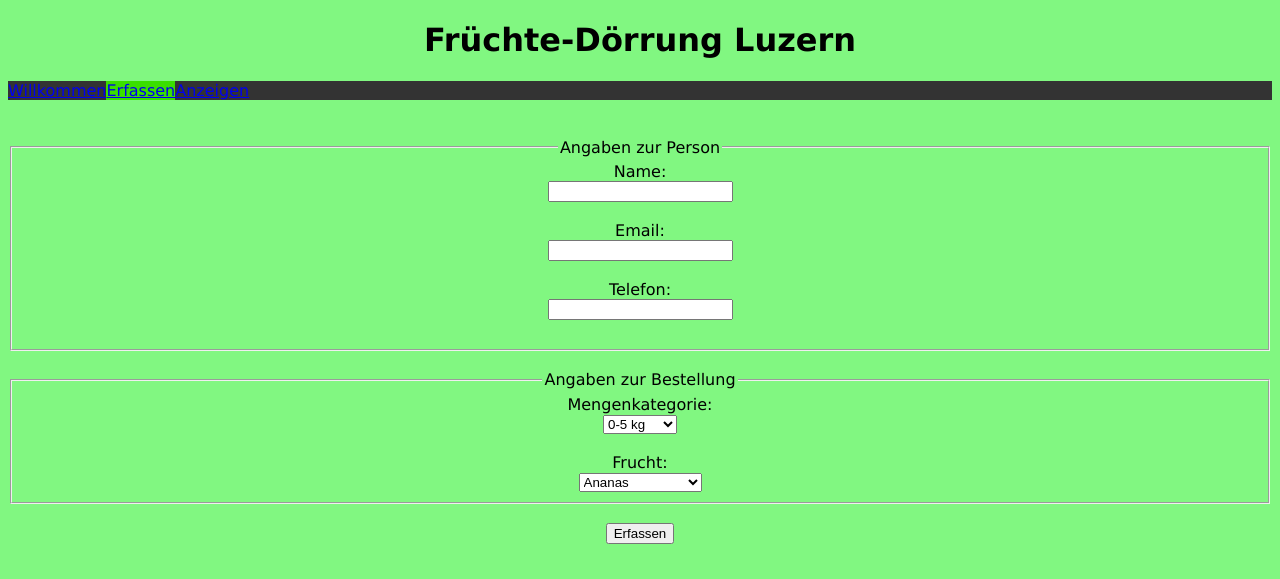
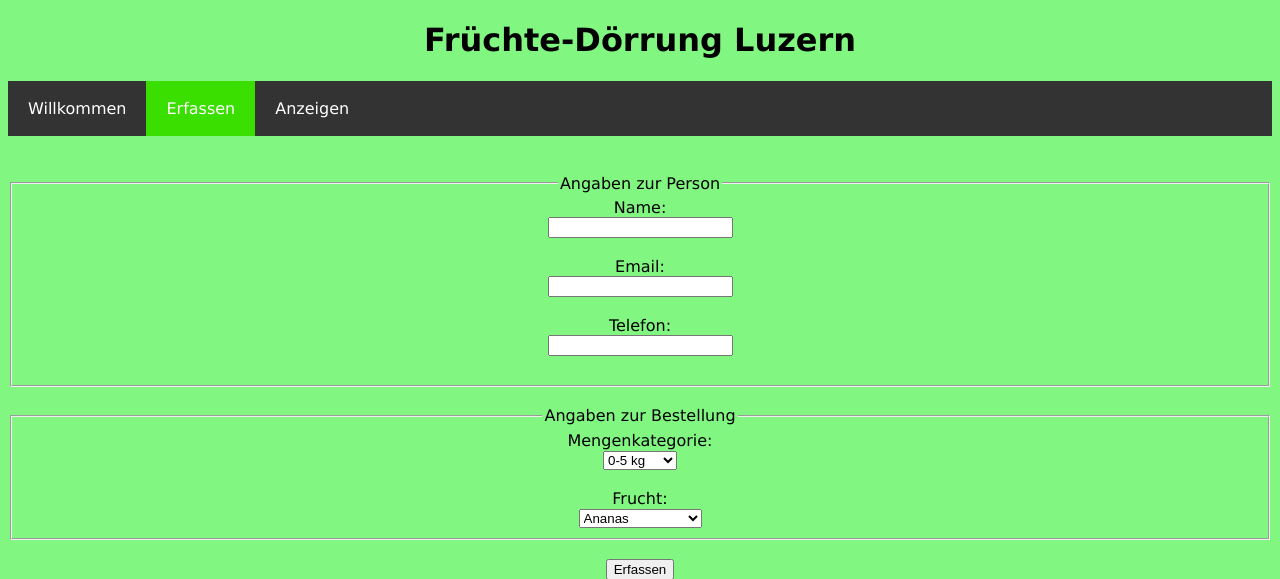
Before and after one commit to jfladas/m307-projekt, a PHP site: page /m307-projekt/app/Views/erfassen.view.php in a window 1280 px wide. Shown: the top 579 px of the page. Run offline with PHP 8.4, Linux system fonts and the light colour scheme.

Commit message:
navigation fix

```diff
--- a/m307-projekt/app/Views/anzeige.view.php
+++ b/m307-projekt/app/Views/anzeige.view.php
@@ -10,7 +10,7 @@
   <ul>
   <li><a href="?uri=" class='nav'>Willkommen</a></li>
   <li><a href="?uri=erfassen" class='nav'>Erfassen</a></li>
-  <li><a class="active" href="?uri=anzeige" class='nav'>Anzeigen</a></li>
+  <li><a class="active nav" href="?uri=anzeige">Anzeigen</a></li>
 </ul>
       <?php
       foreach ($tasks as $task):
@@ -31,6 +31,7 @@
           $days = 5;
           break;
         }?>
+
           <li><?= $task->name ?> | <?= $task->email ?> | <?= $task->phone ?> |
               <?= $task->category ?>  | <?= $task->fruit ?> | <?= $task->status ?> |
               <?= $days ?> | <a href="?uri=edittask&?id=<?= $task->id ?>">bearbeiten</a>
--- a/m307-projekt/app/Views/erfassen.view.php
+++ b/m307-projekt/app/Views/erfassen.view.php
@@ -8,9 +8,9 @@
 </head>
 <body>
   <ul>
-  <li><a href="?uri=">Willkommen</a></li>
-  <li><a class="active" href="?uri=erfassen">Erfassen</a></li>
-  <li><a href="?uri=anzeige">Anzeigen</a></li>
+  <li><a href="?uri=" class="nav">Willkommen</a></li>
+  <li><a class="active nav" href="?uri=erfassen">Erfassen</a></li>
+  <li><a href="?uri=anzeige" class="nav">Anzeigen</a></li>
 </ul>
   <form action="?uri=addtask" method="post">
     <br><br>
--- a/m307-projekt/app/Views/welcome.view.php
+++ b/m307-projekt/app/Views/welcome.view.php
@@ -8,7 +8,7 @@
 </head>
 <body>
   <ul>
-  <li><a class="active" href="?uri=" class='nav'>Willkommen</a></li>
+  <li><a class="active nav" href="?uri=">Willkommen</a></li>
   <li><a href="?uri=erfassen" class='nav'>Erfassen</a></li>
   <li><a href="?uri=anzeige" class='nav'>Anzeigen</a></li>
   </ul>
```
